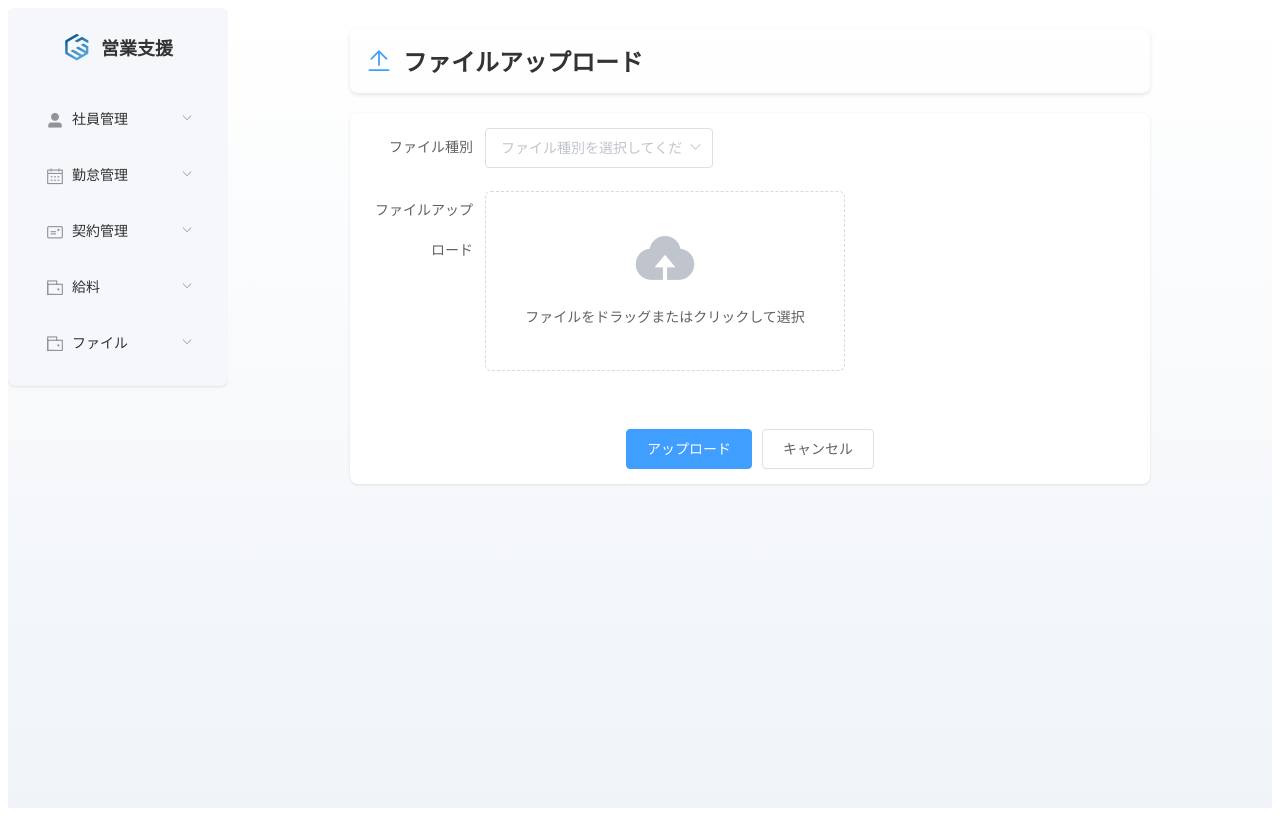
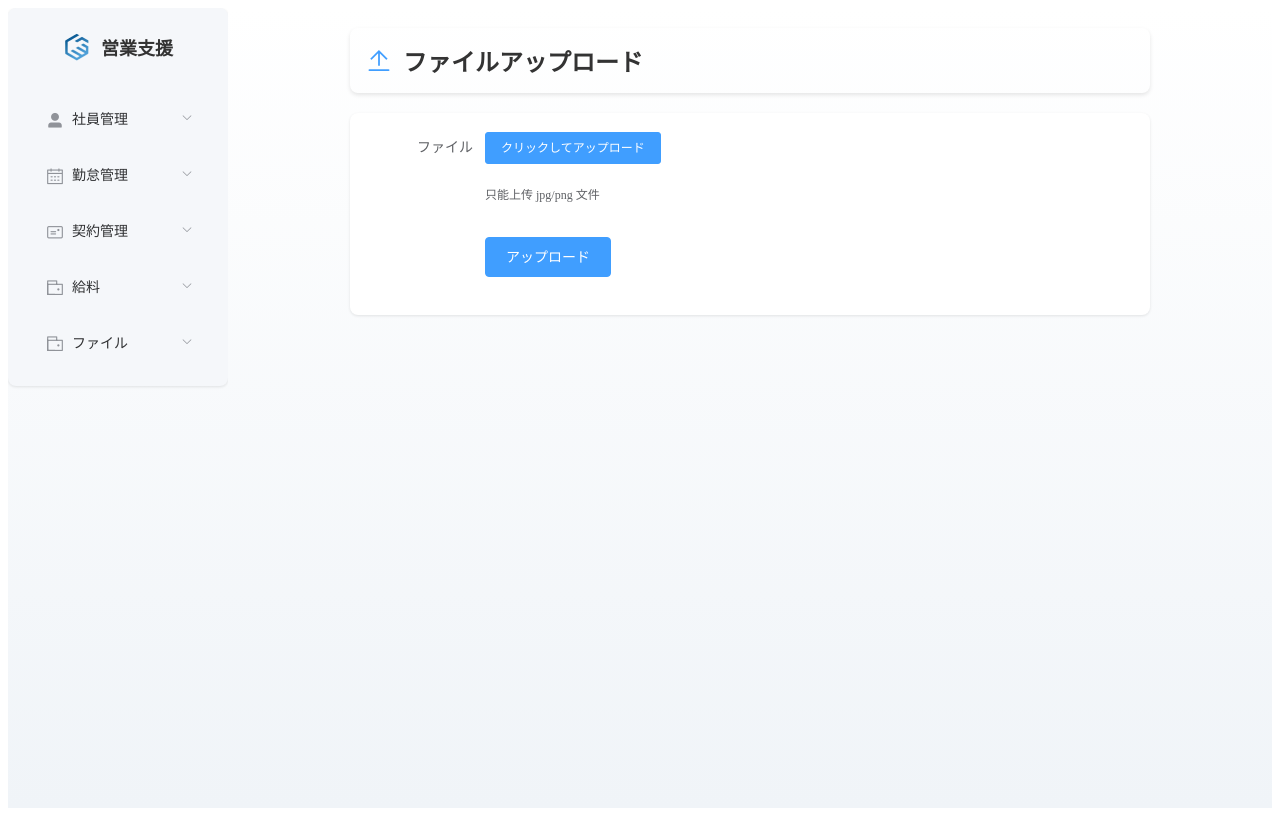
Before and after one commit to dajunbj/cms_vue_front, a Vue app: page /file/receipt in a window 1280 px wide. Built offline with nearby package versions, Linux system fonts and the light colour scheme.

Commit message:
アップロードソースコミット

```diff
--- a/src/views/file/ReceiptUploadView.vue
+++ b/src/views/file/ReceiptUploadView.vue
@@ -8,36 +8,26 @@
 
     <div class="section-container">
       <el-form :model="form" ref="fileForm" label-width="120px">
-        <el-form-item label="ファイル種別" prop="fileType">
-          <el-select v-model="form.fileType" placeholder="ファイル種別を選択してください" @change="clearFile">
-            <el-option label="画像ファイル" value="image"></el-option>
-            <el-option label="PDFファイル" value="pdf"></el-option>
-            <el-option label="Excelファイル" value="excel"></el-option>
-          </el-select>
-        </el-form-item>
-
-        <el-form-item label="ファイルアップロード" prop="file">
+        <!-- 文件上传 -->
+        <el-form-item label="ファイル" prop="file">
           <el-upload
             class="upload-demo"
-            drag
-            action="#"
+            action="about:blank"
+            :on-change="handleChange"
+            :on-remove="handleRemove"
+            multiple
+            :file-list="fileList"
             :auto-upload="false"
-            :show-file-list="true"
-            :before-upload="beforeUpload"
-            :file-list="fileList"
-            @change="handleFileChange"
           >
-            <i class="el-icon-upload"></i>
-            <div class="el-upload__text">ファイルをドラッグまたはクリックして選択</div>
+            <el-button size="small" type="primary">クリックしてアップロード</el-button>
+            <div slot="tip" class="el-upload__tip">只能上传 jpg/png 文件</div>
           </el-upload>
         </el-form-item>
 
-        <el-row>
-          <el-col :span="24" style="text-align: center; margin-top: 20px;">
-            <el-button type="primary" @click="submitFile">アップロード</el-button>
-            <el-button type="default" @click="resetForm">キャンセル</el-button>
-          </el-col>
-        </el-row>
+        <!-- 上传按钮 -->
+        <el-form-item>
+          <el-button type="primary" @click="submitFiles">アップロード</el-button>
+        </el-form-item>
       </el-form>
     </div>
   </div>
@@ -45,69 +35,61 @@
 
 <script>
 import axios from "axios";
-
 export default {
   name: "FileUploadComponent",
   data() {
     return {
       form: {
-        fileType: "",
-        file: null,
-      },
-      fileList: [],
-      acceptedFormats: {
-        image: ['image/jpeg', 'image/png', 'image/gif'],
-        pdf: ['application/pdf'],
-        excel: ['application/vnd.openxmlformats-officedocument.spreadsheetml.sheet', 'application/vnd.ms-excel']
+      fileList: [], // 存储上传的文件列表
       }
     };
   },
   methods: {
-    beforeUpload(file) {
-      if (!this.form.fileType) {
-        this.$message.warning("ファイル種別を選択してください。");
-        return false;
-      }
-      if (!this.acceptedFormats[this.form.fileType].includes(file.type)) {
-        this.$message.error("選択したファイル形式が適切ではありません。");
-        return false;
-      }
-      this.form.file = file;
-      return true;
+    // 文件选择变化时触发
+    handleChange(file, fileList) {
+      console.log("Selected file:", file);
+      console.log("File list updated:", fileList);
+      this.fileList = fileList; // 更新文件列表
     },
-    handleFileChange(file, fileList) {
-      this.fileList = fileList;
+    // 文件被移除时触发
+    handleRemove(file, fileList) {
+      console.log("Removed file:", file);
+      console.log("Updated file list:", fileList);
+      this.fileList = fileList; // 更新文件列表
     },
-    async submitFile() {
-      if (!this.form.file) {
-        this.$message.error("アップロードするファイルを選択してください。");
+    // 点击上传按钮
+    async submitFiles() {
+      // 判断是否选择了文件
+      if (!this.fileList.length) {
+        this.$message.error("ファイルを選択してください！");
         return;
       }
 
+      // 创建 FormData 对象
       const formData = new FormData();
-      formData.append("file", this.form.file);
-      formData.append("fileType", this.form.fileType);
+      this.fileList.forEach((file) => {
+        formData.append("files", file.raw || file); // 获取文件的原始内容
+      });
 
+      // 发起上传请求
       try {
-        await axios.post("/upload", formData, {
-          headers: { "Content-Type": "multipart/form-data" }
-        });
-        this.$message.success("ファイルが正常にアップロードされました。");
-        this.resetForm();
+
+        const response = await axios.post("/api/s3/upload", // 替换为后端接口
+          formData,
+          {
+            headers: { "Content-Type": "multipart/form-data" },
+          }
+        );
+        this.$message.success("ファイルが正常にアップロードされました！");
+        console.log("Response:", response.data);
+
+        // 清空文件列表
+        this.fileList = [];
       } catch (error) {
         this.$message.error("アップロードに失敗しました: " + error.message);
       }
     },
-    resetForm() {
-      this.form.fileType = "";
-      this.form.file = null;
-      this.fileList = [];
-    },
-    clearFile() {
-      this.fileList = [];
-      this.form.file = null;
-    }
-  }
+  },
 };
 </script>
 
```
